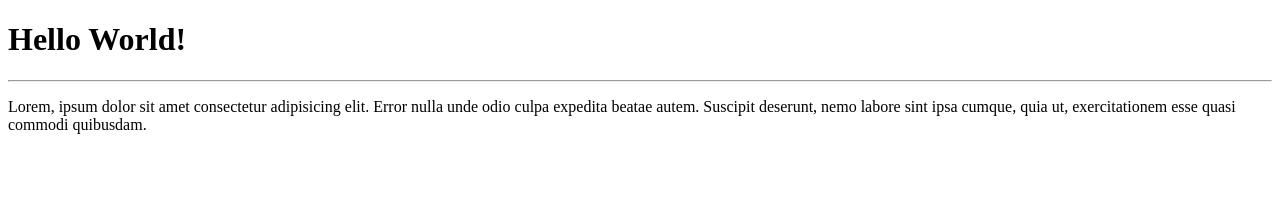
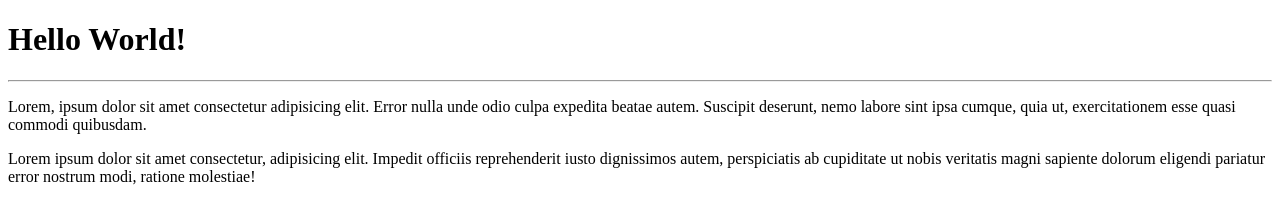
Before and after one commit to znttg/JS-Practice-1, a plain HTML site: page Challenges/index.html in a window 1280 px wide. Drawn offline with Linux system fonts and the light colour scheme.

Commit message:
New paragraph

```diff
--- a/Challenges/index.html
+++ b/Challenges/index.html
@@ -9,5 +9,6 @@
    <h1>Hello World!</h1>
    <hr>
    <p>Lorem, ipsum dolor sit amet consectetur adipisicing elit. Error nulla unde odio culpa expedita beatae autem. Suscipit deserunt, nemo labore sint ipsa cumque, quia ut, exercitationem esse quasi commodi quibusdam.</p>
+   <p>Lorem ipsum dolor sit amet consectetur, adipisicing elit. Impedit officiis reprehenderit iusto dignissimos autem, perspiciatis ab cupiditate ut nobis veritatis magni sapiente dolorum eligendi pariatur error nostrum modi, ratione molestiae!</p>
 </body>
 </html>
```
